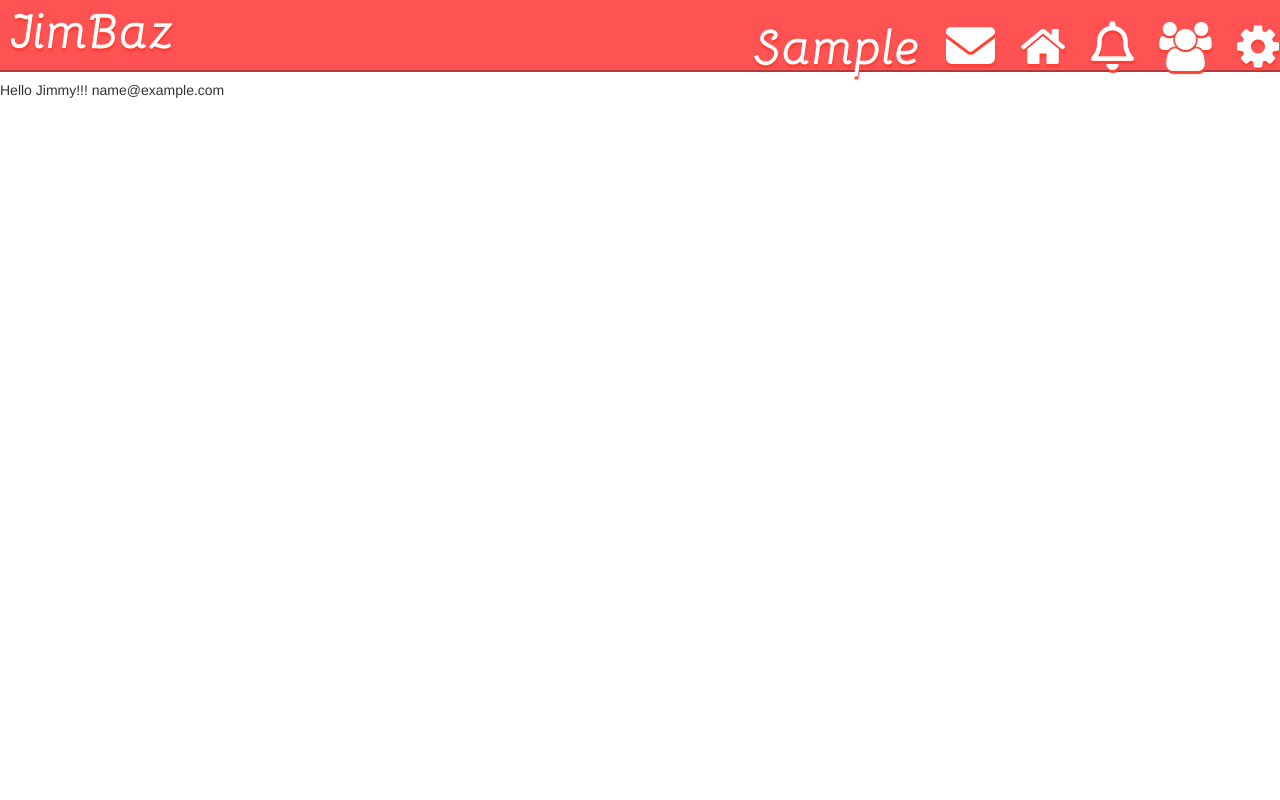
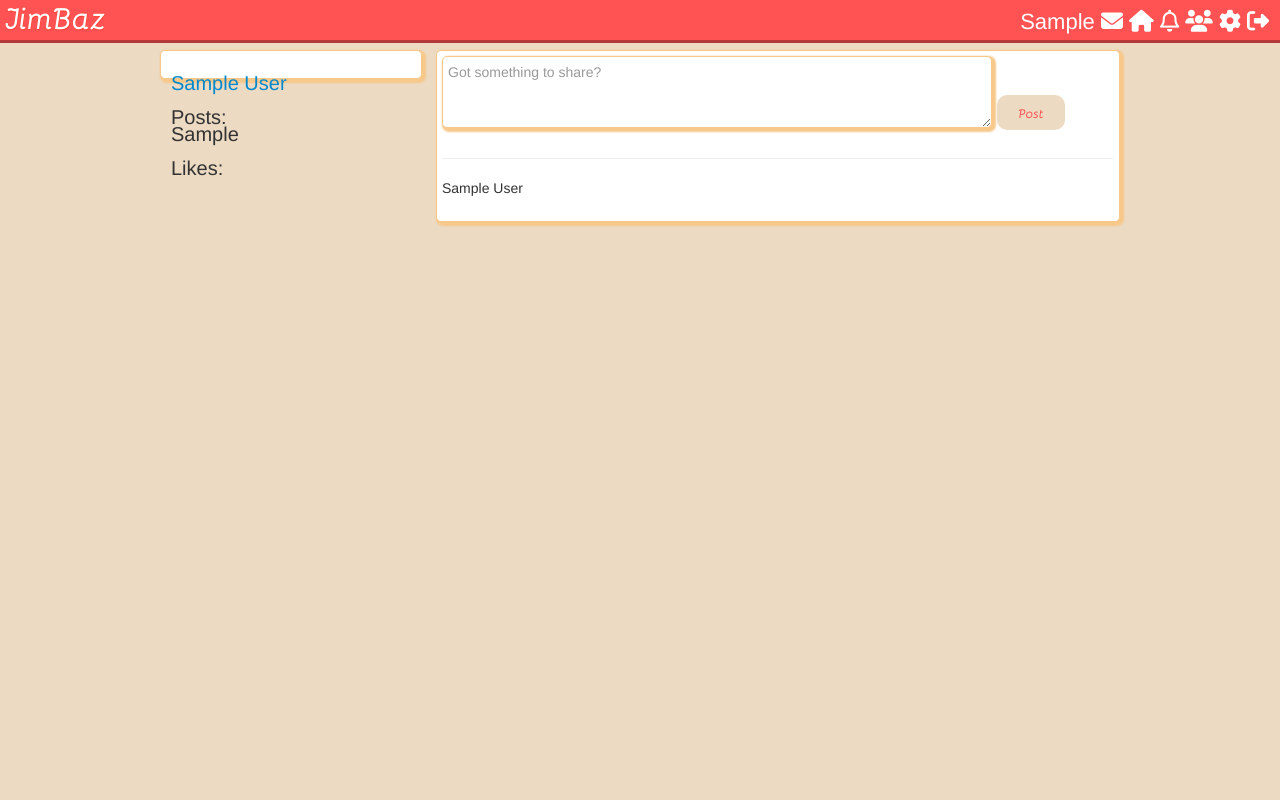
Before and after one commit to Yin-Jui/Social-Network, a PHP site: page / in a window 1280 px wide. Run offline with PHP 8.4, Linux system fonts and the light colour scheme; the visitor is signed in with stand-in values (Sample User, id 1); tables that the repository leaves empty or names only in its code hold one stand-in row (values such as "Sample post"); data that the repository does not hold is empty; some libraries are stand-ins or nearby versions.

Commit message:
new post function

```diff
--- a/assets/css/style.css
+++ b/assets/css/style.css
@@ -12,28 +12,31 @@
 body{
 
 	line-height: 17px;
+	background-color: #ecdac3;
 }
 
 .top_bar{
 
 	width: 100%;
 	min-width: 1050px;
-	height: 70px;
+	height: 40px;
 	background-color: #ff5252;
-	border-bottom: 2px solid #b33939;
+	border-bottom: 0.1cm solid #b33939;
 	margin: 0 0 10px 0;
 	display: inline-flex;
+	position: fixed;  /* nevigation bar will remain at top when scrolling down.*/
+	z-index: 10;  /*any element whose z-index > 10 will appear above top bar*/
 }
 
 .logo a{  /* target the a tag in logo div */
 
 	font-family: 'Bellota-BoldItalic', sans-serif;
-	margin-left: 10px;
-	font-size: 350%;
+	margin-left: 5px;
+	font-size: 30px;
 	position: relative;
-	top: 20px;
+	top: 9px;
 	color: #fff;
-	text-shadow: #ff3f34 0.5px 2.5px 1px;;
+	text-shadow: #ff3f34 0.5px 0.5px 0px;;
 
 }
 
@@ -45,8 +48,7 @@ nav{
 
 	float: right;
 	right: 1px;
-	top:1px;
-	bottom: 1px;
+	margin: 10px;
 	position: absolute;
 
 
@@ -55,6 +57,7 @@ nav a{
 	position: relative;
 	color:  #fff;
 	text-decoration: none;
+	font-size: 22px;
 
 }
 
@@ -63,3 +66,94 @@ nav a:hover{
 	border-bottom: 7px solid #4bcffa;
 	text-decoration: none;
 }
+
+.wrapper{
+
+	margin: 0 auto;
+	top: 50px;
+	position: relative;
+	padding: 0 10px;
+	width: 75%;
+	min-width: 950px;
+}
+.column{
+    background-color: #fff;
+    padding: 5px;
+    border: 1px solid #f7c88a;
+    border-radius: 5px;
+    box-shadow: 2px 2px 2px 2px #f7c88a;
+    z-index: -1;
+}
+
+.user_details{
+
+	width: 250px;
+	float: left;
+	margin-bottom: 20px;
+
+}
+
+.user_details_left_right{
+	width:125px;
+	display: inline-block;
+	position: absolute;
+	font-size: 20px;
+	top:25px;
+}
+
+.user_details img{
+
+	height: 125px;
+	border-radius: 5px;
+	margin-right: 5px;
+}
+
+.main_column{
+
+	float: right;
+	width: 70%;
+	z-index: -1;
+	min-height: 160px;
+
+}
+
+.post_form{
+
+	width: 100%;
+}
+
+.post_form textarea{
+
+	width:80%;
+	height:60px;
+	border-radius: 5px;
+	margin-right: 5px;
+	border: 1px solid #f7c88a;
+    border-radius: 5px;
+    box-shadow: 2px 2px 2px 2px #f7c88a;
+    padding: 5px;
+}
+
+.post_form input[type = "submit"]{
+
+	width:7%;
+	height:35px;
+	border:none;
+	border-radius: 10px;
+	background-color: #ecdac3;
+	font-family: 'Bellota-BoldItalic', sans-serif;
+	color: #ff5252;
+	position: absolute;
+	top: 45px;
+	font-size: 90%;
+	outline: 0;
+	margin: 0;
+
+}
+
+.post_form input[type = "submit"]:active {
+
+	padding: 5px 3px 3px 5px;
+	color: #fff;
+
+}
--- /dev/null
+++ b/includes/classes/Post.php
@@ -0,0 +1,53 @@
+<?php
+	class Post{
+
+		private $user_obj;
+		private $con;
+
+		public function __construct($con, $user){  // $user = username
+
+			$this->con = $con;
+			$this->user_obj = new User($con, $user);
+
+		}
+
+		public function submitPost($body, $user_to){
+
+			$body = strip_tags($body); // remove html tags
+			$body = mysqli_real_escape_string($this->con, $body);  //escape special character to  prevent from misunderstandinf of SQL code
+
+			$body = str_replace('\r\n', '\n', $body);  //anytime we find space(\r) and new line(\n) together, we replace it by \n
+			$body = nl2br($body); // replace \n with <br>
+
+			$check_empty = preg_replace('/\s+/', '', $body);  // replace spaces with nothing // replace a regular expression
+
+			if($check_empty != ""){
+
+				//Current date and time
+
+				$date_added = date("Y-m-d H:i:s"); // date and time format
+				$added_by = $this->user_obj->getUsername();
+				//If user is on own profile, user_to is 'none'
+
+				if($user_to == $added_by){
+
+					$user_to = 'none';
+				}
+
+				$query = mysqli_query($this->con, "INSERT INTO posts VALUES(NULL, '$body', '$added_by', '$user_to', '$date_added','no', 'no', '0')");
+				$returned_id = mysqli_insert_id($this->con); // return the id of the post just submitted.
+
+				//Insert notification
+
+				//Update post count for users
+
+				$num_posts = $this->user_obj->getNumPosts();
+				$num_posts++;
+				$update_query = mysqli_query($this->con, "UPDATE Users SET num_posts = '$num_posts' WHERE username = '$added_by'");
+
+			}
+
+		}
+	}
+
+ ?>
--- /dev/null
+++ b/includes/classes/User.php
@@ -0,0 +1,37 @@
+<?php
+	class User{
+
+		private $user;
+		private $con;
+
+		public function __construct($con, $user){  // $user = username
+
+			$this->con = $con;
+			$user_details_query = mysqli_query($con, "SELECT * FROM Users WHERE username = '$user'");
+			$this->user = mysqli_fetch_array($user_details_query);  //user = the result of the above query as a array.
+
+		}
+
+		public function getNumPosts(){
+			$username = $this->user['username'];
+			$query = mysqli_query($this->con,"SELECT num_posts FROM Users WHERE username='$username'");
+			$row = mysqli_fetch_array($query);
+			return $row['num_posts'];
+		}
+
+		public function getFirstAndLastName(){
+
+
+			$username = $this->user['username'];
+			$query = mysqli_query($this->con, "SELECT first_name, last_name FROM Users WHERE username = '$username'");
+			$row = mysqli_fetch_array($query);
+			return $row['first_name'] . " " . $row['last_name'];
+		}
+
+		public function getUsername(){
+
+			return $this->user['username'];
+		}
+	}
+
+ ?>
--- a/includes/header.php
+++ b/includes/header.php
@@ -28,7 +28,6 @@ if(isset($_SESSION['username'])){
 
 	<link rel="stylesheet" type="text/css" href="assets/css/bootstrap.css">
 	<link rel="stylesheet" type="text/css" href="assets/css/style.css">
-	<link rel="stylesheet" type="text/css" href="path/to/font-awesome/css/font-awesome.min.css">
 </head>
 <body>
 
@@ -37,10 +36,11 @@ if(isset($_SESSION['username'])){
  		<div class = "logo">
 
  			<a href="index.php">JimBaz</a>
+ 		</div>
 
  			<nav>
 
- 				<a href="#">
+ 				<a href="<?php echo $userLoggedIn; ?>">
  					<?php
  						echo $user['first_name'];
  					 ?>
@@ -61,8 +61,11 @@ if(isset($_SESSION['username'])){
  				<a href="#">
  					<i class="fa fa-cog" aria-hidden="true"></i>
  				</a>
-
+ 				<a href="includes/handlers/logout.php">
+ 					<i class="fa fa-sign-out" aria-hidden="true"></i>
+ 				</a>
  			</nav>
 
- 		</div>
  	</div>
+
+ 	<div class = "wrapper">  <!-- close the div in index.php-->
--- a/index.php
+++ b/index.php
@@ -1,9 +1,51 @@
 <?php
 include("includes/header.php");
+include("includes/classes/User.php");
+include("includes/classes/Post.php");
+if(isset($_POST['post'])){
+
+	$post = new Post($con, $userLoggedIn);
+	$post->submitPost($_POST['post_text'], 'none');
+	header("Location: index.php"); // when submit the post, refresh the page, so that the post will not be resubmit.
+}
+
  ?>
-Hello Jimmy!!!
-<?php
- 	echo $user['email'];
- ?>
+	<div class = "user_details column"> <!-- have two classes: column and user_details-->
+		<a href="<?php echo $userLoggedIn; ?>"><img src="<?php echo $user['profile_pic']?>"></a>
+
+		<div class = "user_details_left_right">
+			<a href="<?php echo $userLoggedIn; ?>">
+			<?php
+				echo $user['first_name'] . " " . $user['last_name'];
+			 ?>
+			 </a>
+			 <br>
+			 <br>
+			 <?php
+			 	echo "Posts: " . $user['num_posts'] . "<br>". "<br>";
+			 	echo "Likes: " . $user['num_likes'];
+			  ?>
+		  </div>
+	</div>
+<div class = "main_column column">
+
+	<form class = "post_form" action = "index.php" method = "POST">
+		<textarea name="post_text" id="post_text" placeholder="Got something to share?"></textarea>
+		<input type="submit" name="post" id = "post_button" value = "Post">
+		<hr>
+	</form>
+
+	<?php
+
+		$user_obj = new User($con, $userLoggedIn);
+		echo $user_obj->getFirstAndLastName();
+
+	 ?>
+
+</div>
+
+</div>
+
+
 </body>
 </html>
```
Also changed, not shown: includes/handlers/logout.php (added, +7 -0 lines), profile.php (added, +13 -0 lines), .htaccess (added).
